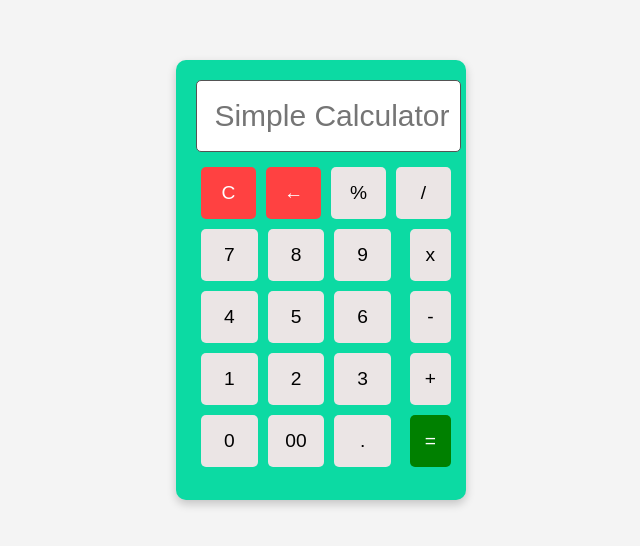
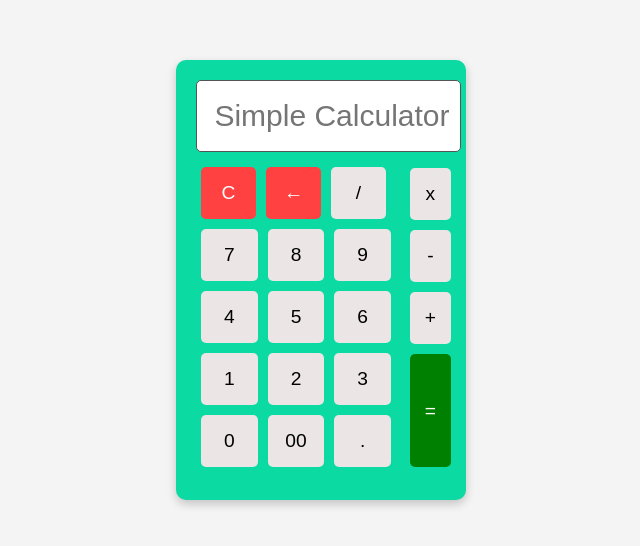
Before and after one commit to arpan-sarkar/personal-project, a plain HTML site: page web calculator/index.html in a window 1280 px wide. Shown: the part 128-674 px from the top of the page, without its empty margins (319-959 px from the left). Drawn offline with Linux system fonts and the light colour scheme.

Commit message:
change something

```diff
--- a/web calculator/index.html
+++ b/web calculator/index.html
@@ -13,7 +13,7 @@
         <div class="upRow">
           <button onclick="clearDisplay()" class="clear">C</button>
           <button onclick="deleteLast()" class="back">←</button>
-          <button onclick="appendToDisplay('%')">%</button>
+          <!-- <button onclick="appendToDisplay('%')">%</button> -->
           <button onclick="appendToDisplay('/')">/</button>
         </div>
         <div class="leftCol">
--- a/web calculator/script.js
+++ b/web calculator/script.js
@@ -1,4 +1,4 @@
-// document.querySelector('.leftCol').style.transform = 'translateX(px)';
+document.querySelector('.leftCol').style.transform = 'translateY(-61px)';
 document.querySelector(".leftCol").style.width = "260px";
 document.querySelector(".number").style.transform = "translateY(-50px)";
 document.querySelector(".number").style.width = "200px";
--- a/web calculator/style.css
+++ b/web calculator/style.css
@@ -75,3 +75,7 @@ body {
       background-color: green;
       color: white;
   }
+
+  .equal{
+    height: 113px;
+  }
```
